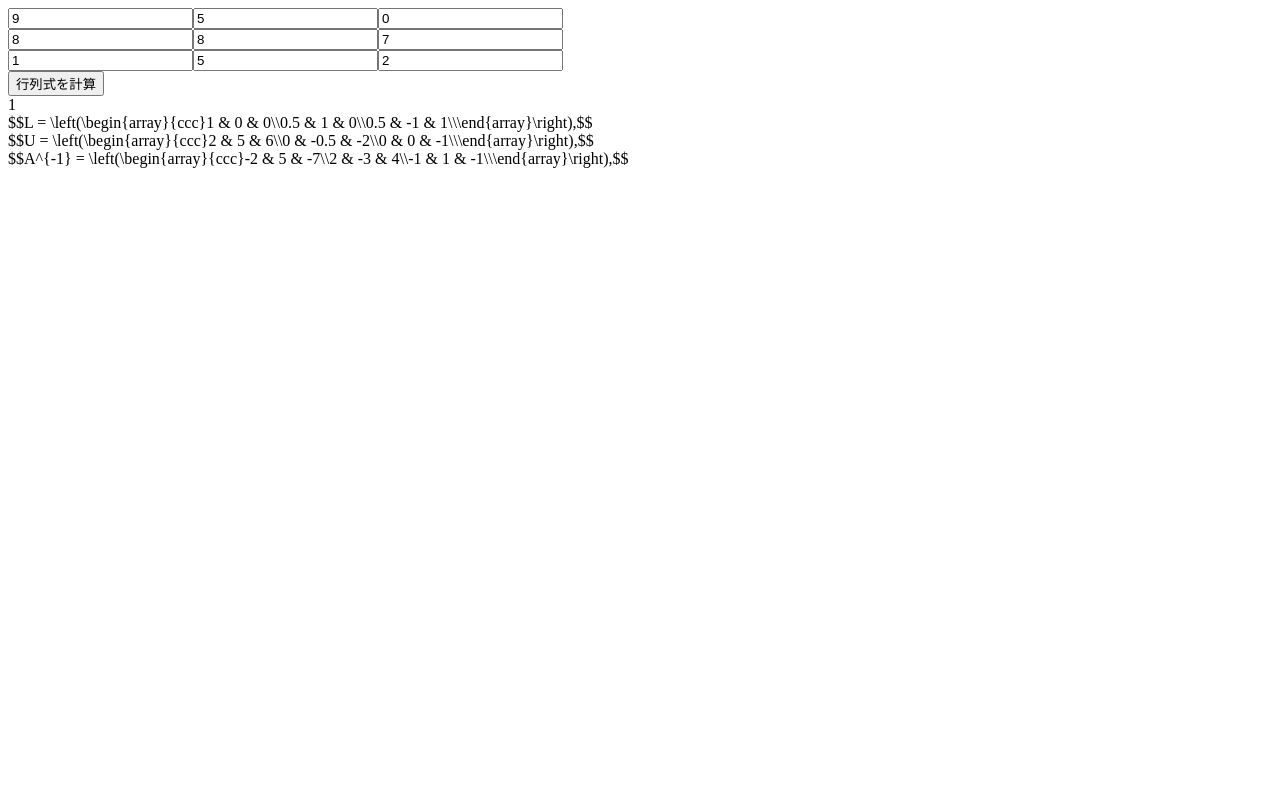
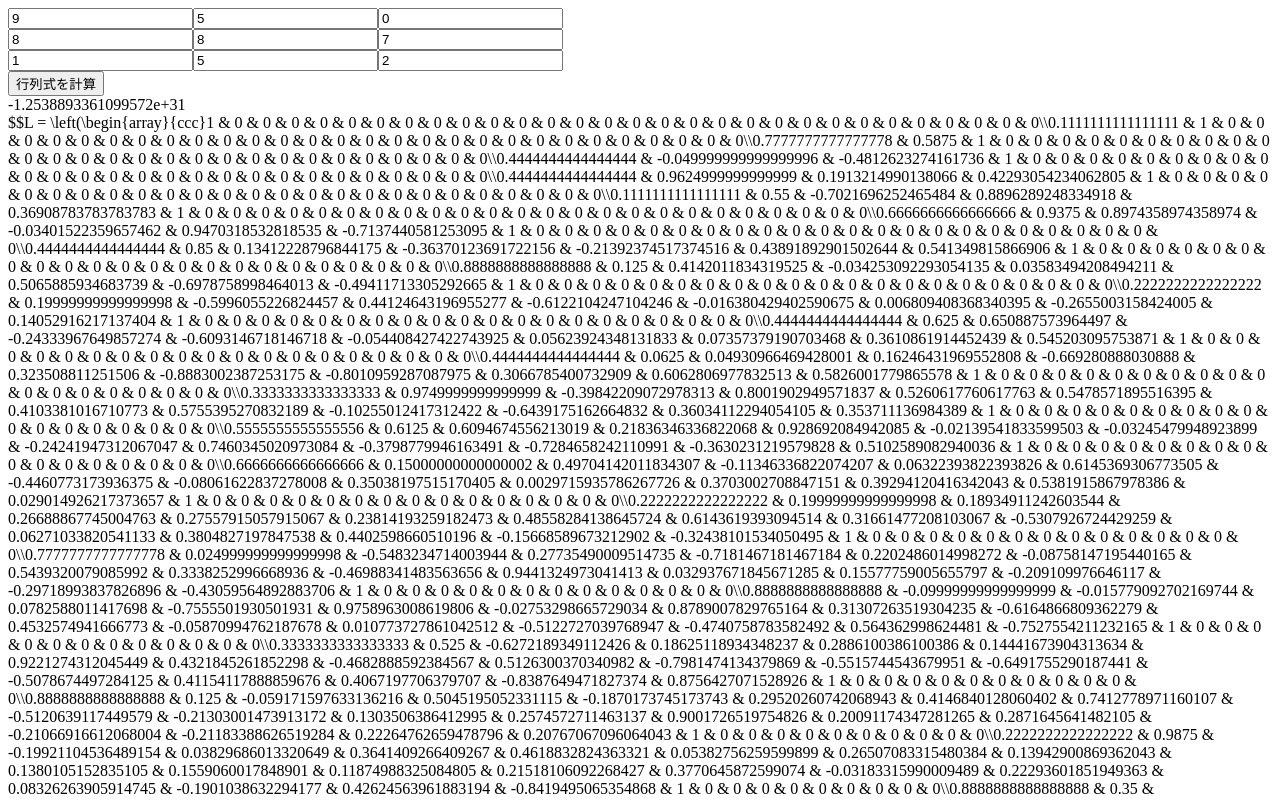
Before and after one commit to oguemon/mat-calc, a plain HTML site: page inverse-matrix.html in a window 1280 px wide. Both pictures are taken after a click on the input "行列式を計算". Shown: the top 800 px of the page. Drawn offline with nearby package versions, Linux system fonts and the light colour scheme; some packages are replaced by stand-ins of ours.

Commit message:
タイムの計測とか

```diff
--- a/inverse-matrix.html
+++ b/inverse-matrix.html
@@ -27,17 +27,15 @@
     <script>
     var det_btn = document.getElementById('det');
     var det_ans = document.getElementById('det_answer');
-    var matrix = [
-         1,  2,  1,
-         2,  5,  6,
-         1,  3,  4
-    ];
-    var N = 3;
+    var matrix = [];
+    var N = 30;
 
     det_btn.onclick = function ()
     {
-        for (var i = 0; i < matrix.length; i++)
+        var start_ms = new Date().getTime();
+        for (var i = 0; i < N * N; i++)
         {
+            matrix[i] = Math.floor(Math.random()*10)
             //var tmp_value = document.getElementById('a-' + i).value;
             //本来はバリデーションを経る
             //matrix[i] = tmp_value;
@@ -51,6 +49,7 @@
 
         det_ans.innerHTML = makeDeterminant(LU);
 
+        console.log('処理時間：' + (new Date().getTime() - start_ms) + ' ms');
         return;
     }
     /*
@@ -289,6 +288,9 @@
         return AB;
     }
     </script>
+    <script src='./fraction.js' async></script>
+    <script>
+    </script>
     <script src='https://cdnjs.cloudflare.com/ajax/libs/mathjax/2.7.4/MathJax.js?config=TeX-MML-AM_CHTML' async></script>
 </body>
 </html>
```
